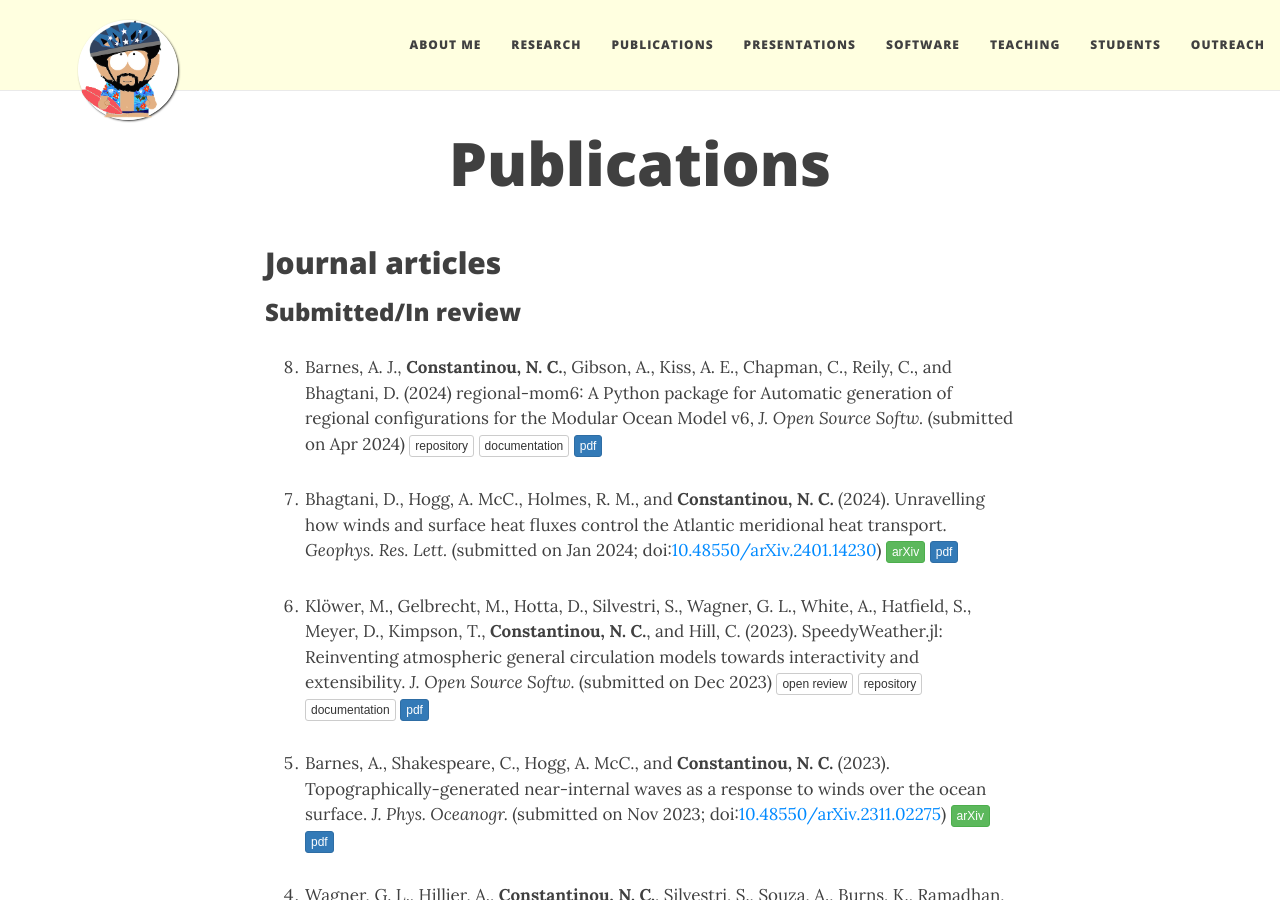
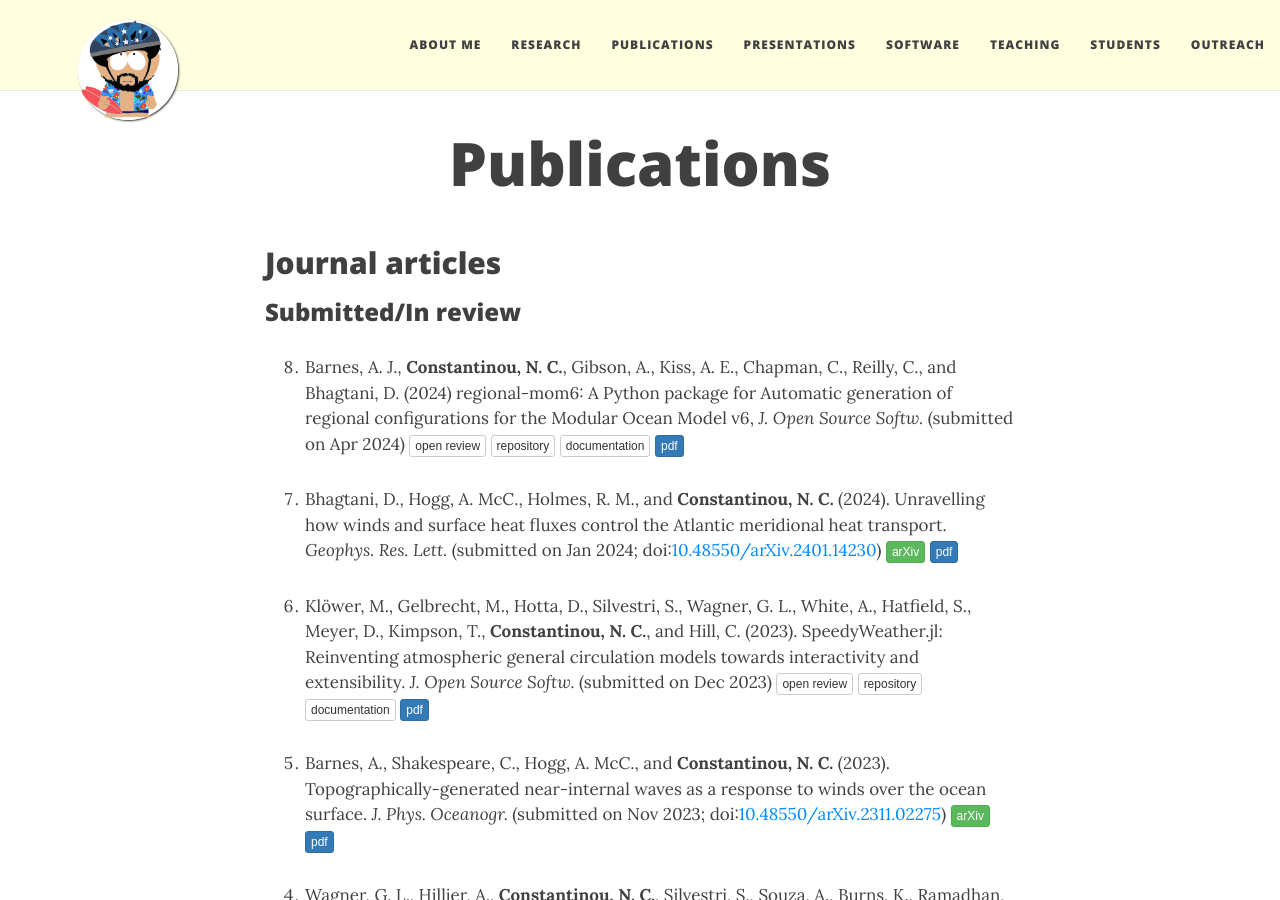
Before and after one commit to navidcy/navidcy.github.io, a Jekyll site: the page built from publications.md, in a window 1280 px wide and 900 px high. Built offline with Jekyll 4.4.1, drawn with Linux system fonts in a browser that asks for light colours; nearby versions of some CDN libraries; comment, search, counter and statistics services are not loaded.

Commit message:
add joss-review

```diff
--- a/publications.md
+++ b/publications.md
@@ -13,7 +13,7 @@ title: Publications
 mesoscale-resolving climate simulations. _J. Adv. Model. Earth Sy._ (submitted on May 2024; doi:[10.22541/essoar.170110657.76489860/v2](https://doi.org/10.22541/essoar.170110657.76489860/v2){:target="_blank"}) [<span class="btn btn-success btn-xs{{end}}" style="font-family:sans-serif;">essoar</span>](https://doi.org/10.22541/essoar.170110657.76489860/v2){:target="_blank"} [<span class="btn btn-primary btn-xs{{end}}" style="font-family:sans-serif;">pdf</span>][weno-ILES] -->
 
 
-0. Barnes, A. J., **Constantinou, N. C.**, Gibson, A., Kiss, A. E., Chapman, C., Reily, C., and  Bhagtani, D. (2024) regional-mom6: A Python package for Automatic generation of regional configurations for the Modular Ocean Model v6, _J. Open Source Softw._  (submitted on Apr 2024) [<span class="btn btn-default btn-xs{{end}}" style="font-family:sans-serif;">repository</span>][regional-mom6-repo]{:target="_blank"} [<span class="btn btn-default btn-xs{{end}}" style="font-family:sans-serif;">documentation</span>][regional-mom6-docs]{:target="_blank"} [<span class="btn btn-primary btn-xs{{end}}" style="font-family:sans-serif;">pdf</span>][regional-mom6]
+0. Barnes, A. J., **Constantinou, N. C.**, Gibson, A., Kiss, A. E., Chapman, C., Reilly, C., and  Bhagtani, D. (2024) regional-mom6: A Python package for Automatic generation of regional configurations for the Modular Ocean Model v6, _J. Open Source Softw._ (submitted on Apr 2024) [<span class="btn btn-default btn-xs{{end}}" style="font-family:sans-serif;">open review</span>][regional-mom6-JOSS-review]{:target="_blank"} [<span class="btn btn-default btn-xs{{end}}" style="font-family:sans-serif;">repository</span>][regional-mom6-repo]{:target="_blank"} [<span class="btn btn-default btn-xs{{end}}" style="font-family:sans-serif;">documentation</span>][regional-mom6-docs]{:target="_blank"} [<span class="btn btn-primary btn-xs{{end}}" style="font-family:sans-serif;">pdf</span>][regional-mom6]
 
 
 0. Bhagtani, D., Hogg, A. McC., Holmes, R. M., and **Constantinou, N. C.** (2024). Unravelling how winds and surface heat fluxes control the Atlantic meridional heat transport. _Geophys. Res. Lett._ (submitted on Jan 2024; doi:[10.48550/arXiv.2401.14230](https://doi.org/10.48550/arXiv.2401.14230)) [<span class="btn btn-success btn-xs{{end}}" style="font-family:sans-serif;">arXiv</span>][arXiv:2401.14230]{:target="_blank"} [<span class="btn btn-primary btn-xs{{end}}" style="font-family:sans-serif;">pdf</span>][atlanticMHT]
@@ -189,6 +189,7 @@ Selection of press coverage: [<span class="btn btn-default btn-xs{{end}}" style=
 [SpeedyWeather-JOSS-review]: https://joss.theoj.org/papers/515c81a4d6a69e31cc71ded65ac9c36a
 [regional-mom6-repo]: https://github.com/COSIMA/regional-mom6.jl
 [regional-mom6-docs]: https://regional-mom6.readthedocs.io/en/latest/
+[regional-mom6-JOSS-review]: https://joss.theoj.org/papers/d396435c09aae4c2f4b62cdbc1493c1e
 
 [regional-mom6]: regional-mom6.pdf
 [atlanticMHT]: atlanticMHT.pdf
```
